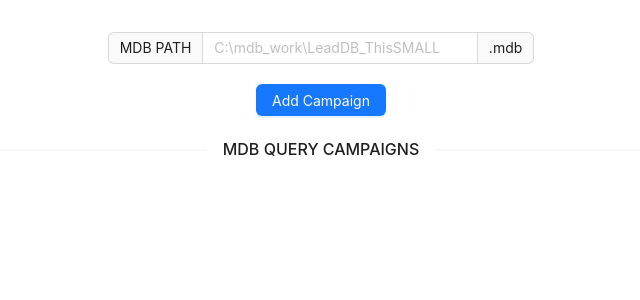
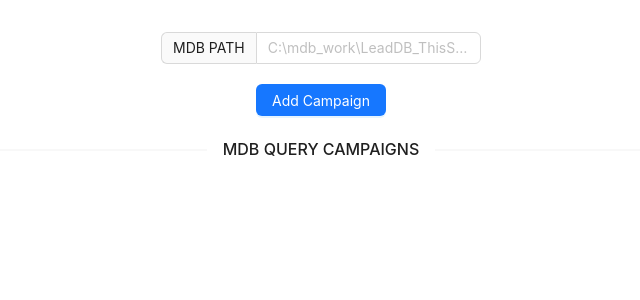
Before and after one commit to darkcaesar0721/MDB.GoogleSpreadSheet.TOM, a React (Create React App) app in the folder frontend/: page / in a window 1280 px wide. Shown: the top 300 px of the page, without its empty margins (319-959 px from the left). Built offline with nearby package versions, Linux system fonts and the light colour scheme; no server answers.

Commit message:
- frontend add campaign validation complete

```diff
--- a/frontend/src/components/Campaign/Add.js
+++ b/frontend/src/components/Campaign/Add.js
@@ -1,16 +1,30 @@
-import {Button, Col, DatePicker, Divider, Form, Input, InputNumber, Row, Spin, TimePicker} from "antd";
+import {Button, Col, DatePicker, Divider, Form, Input, InputNumber, message, Row, Spin, TimePicker} from "antd";
 import {useState} from "react";
+import axios from "axios";
+import {APP_API_URL} from "../../constants";
+import qs from "qs";
 
 function CampaignAdd(props) {
-    const [loading, setLoading] = useState(true);
+    const [messageApi, contextHolder] = message.useMessage();
+    const [loading, setLoading] = useState(false);
     const handleSubmit = function(form) {
         setLoading(true);
+        const query = form.query;
 
+        axios.post(APP_API_URL + '/mdb.php', qs.stringify({
+            action: 'get_query_data',
+            query,
+        })).then(function(resp) {
+            setLoading(false);
+            if (resp.data.status === 'error') {
+                messageApi.error(resp.data.description);
+            } else {
 
+            }
+        })
     }
 
     const handleFormChange = function({query}) {
-        console.log(query);
     }
 
     const handleCancel = function() {
@@ -32,6 +46,7 @@ function CampaignAdd(props) {
 
     return (
         <Spin spinning={loading} tip="Checking Query..." delay={500}>
+            {contextHolder}
             <Row style={{marginTop: '2rem'}}>
                 <Col span={8} offset={8}>
                     <Divider>CAMPAIGN COMPOSE FORM</Divider>
--- a/frontend/src/components/MDBPath.js
+++ b/frontend/src/components/MDBPath.js
@@ -21,8 +21,8 @@ function MDBPath(props) {
 
     return (
         <Row style={{marginTop: '2rem'}}>
-            <Col span={8} offset={8}>
-                <Input addonBefore="MDB PATH" addonAfter=".mdb" placeholder="C:\mdb_work\LeadDB_ThisSMALL" onChange={handleChange} value={path} />
+            <Col span={6} offset={9}>
+                <Input addonBefore="MDB PATH" placeholder="C:\mdb_work\LeadDB_ThisSMALL.mdb" onChange={handleChange} value={path} />
             </Col>
         </Row>
     );
```
